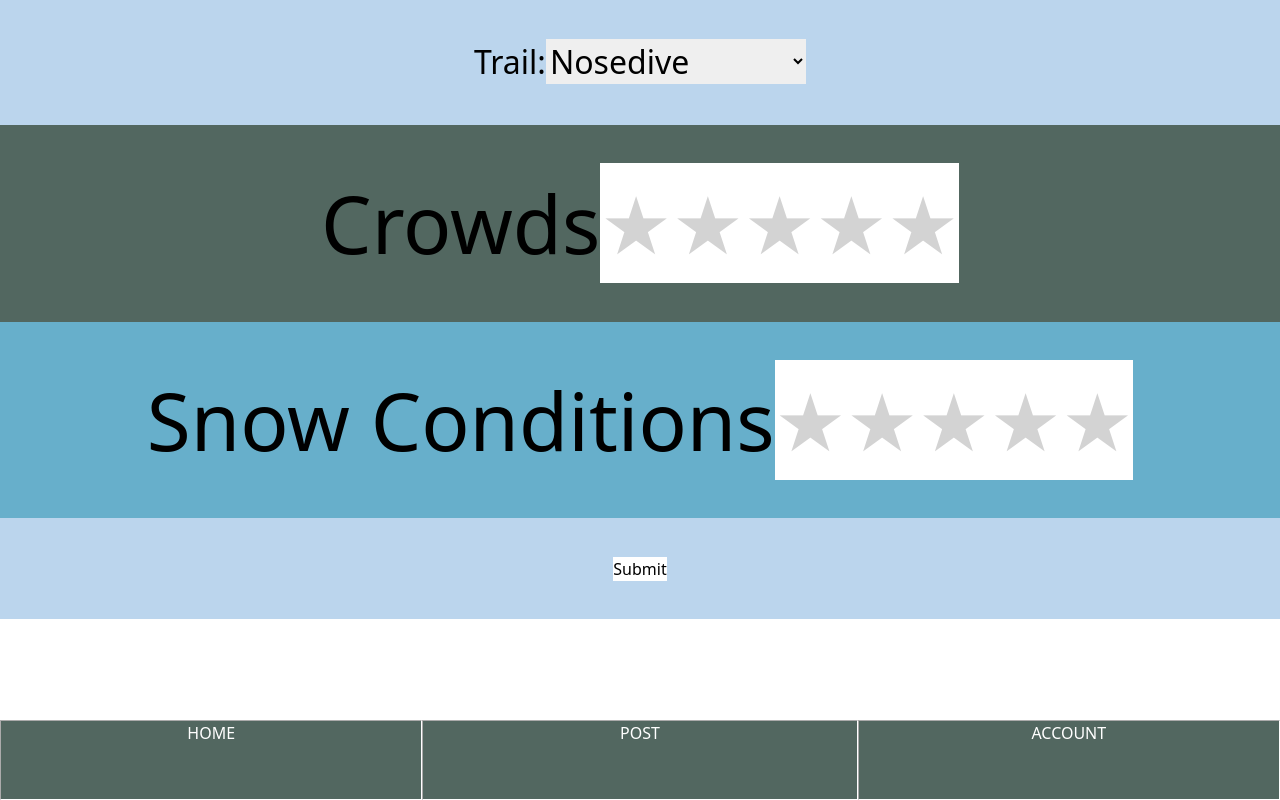
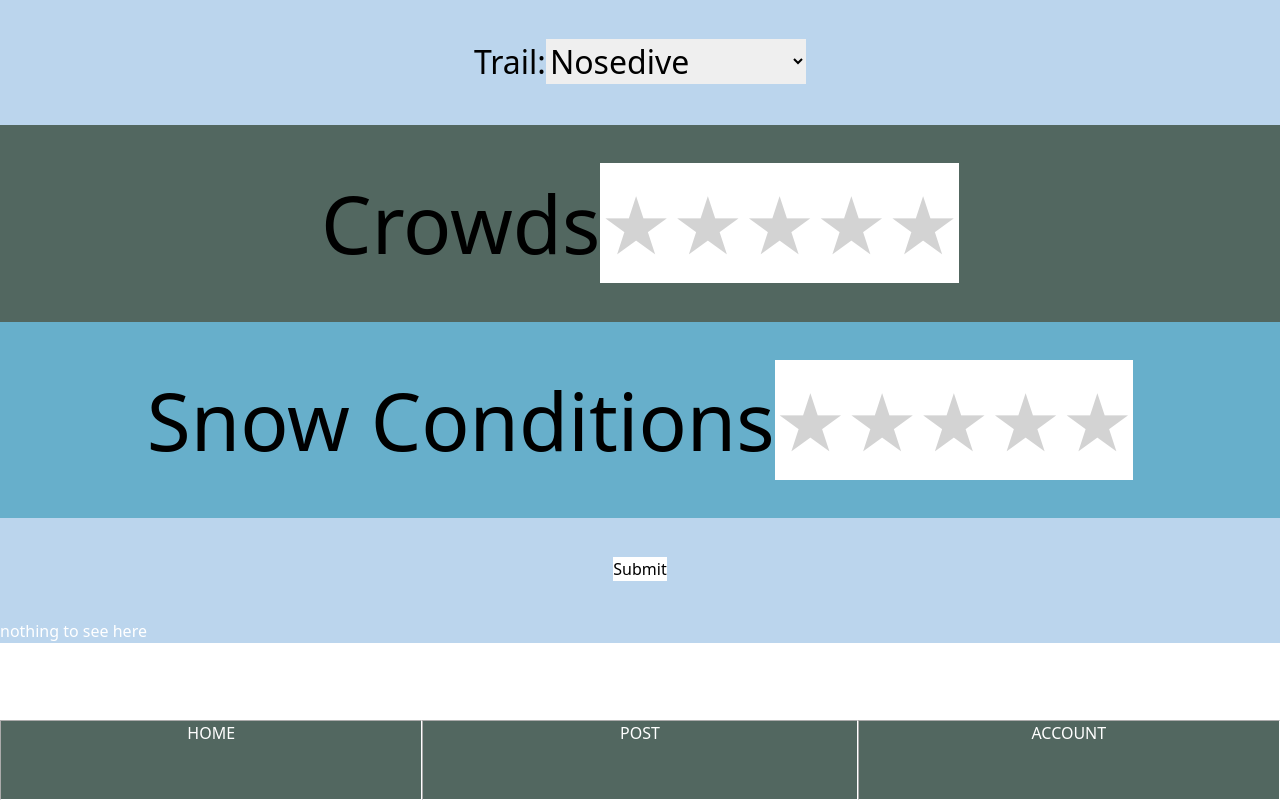
Before and after one commit to thomashong23/skientia, a Next.js app: page /createPost in a window 1280 px wide. Built offline with nearby package versions, Linux system fonts and the light colour scheme; no server answers.

Commit message:
adding spacer to creatpost

```diff
--- a/pages/createPost.tsx
+++ b/pages/createPost.tsx
@@ -172,6 +172,8 @@ export default function Home() {
           </div>
           <div id="submitForm"><button type="submit">Submit</button></div>
         </form>
+        <div id='spacer'>nothing to see here
+        </div>
       </div>
       <footer>
         <nav className='flex-container'>
```
